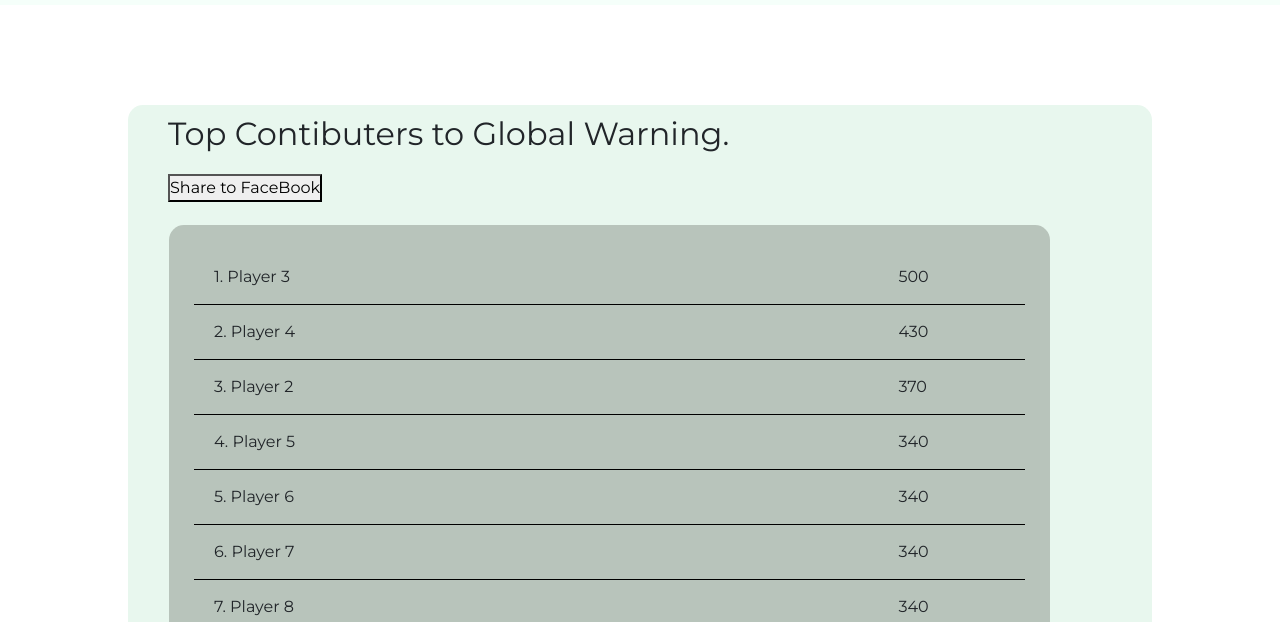
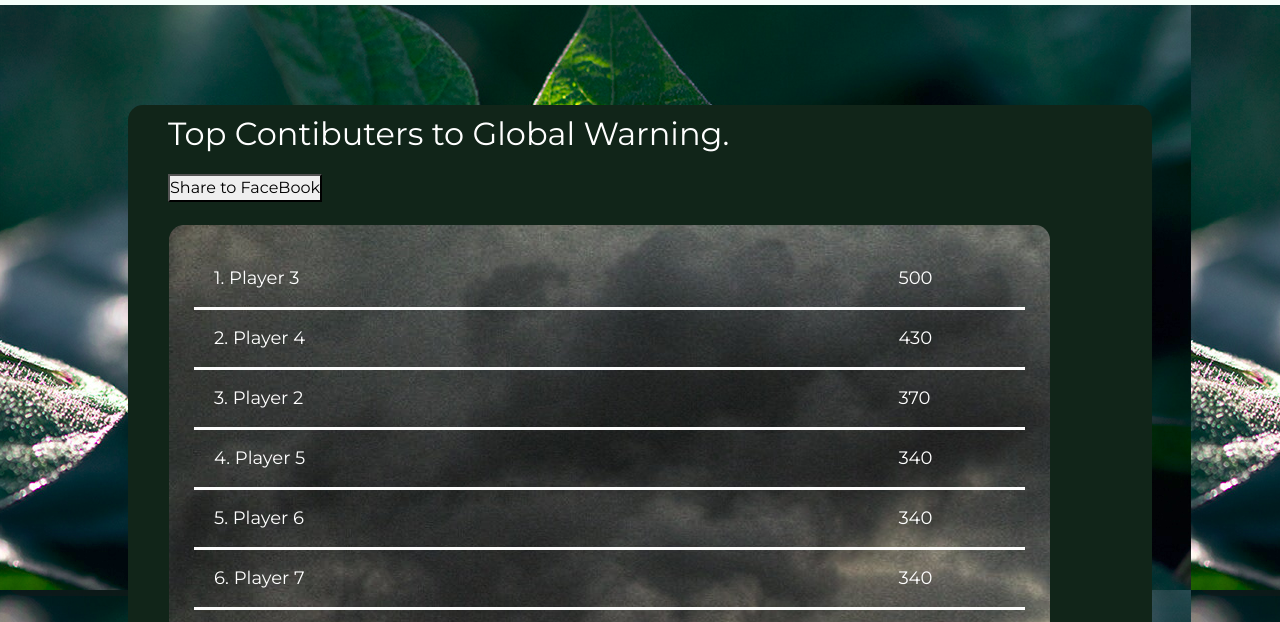
Before and after one commit to s-lando/VancouVert, a plain HTML site: page html/leader_board.html in a window 1280 px wide. Shown: the part 136-758 px from the top of the page. Drawn offline with nearby package versions, Linux system fonts and the light colour scheme.

Commit message:
Leader Board Update

```diff
--- a/css/leaderboardstyle.css
+++ b/css/leaderboardstyle.css
@@ -9,14 +9,16 @@
 }
 
 body{
-	background: #b8c4bb;
+	/* background: #b8c4bb; */
+	background-image: url("../img/assets_harleen/green_leafs.png");
 }
 
 .lboard_section{
 	width: 80%;
 	height: 800px;
 	margin: 100px auto 0;
-	background: #e8f7ee;
+	background: #112519;
+
 	padding: 5px 40px;
 	position: relative;
 	border-radius: 15px;
@@ -28,6 +30,7 @@ body{
 	left: 4%;
     overflow-y: scroll;
 	background: #b8c4bb;
+	background-image: url("../img/assets_harleen/carbon.jpg");
 	width: 86%;
 	height: 70%;
 	border-radius: 15px;
@@ -37,7 +40,9 @@ body{
 	display: flex;
 	align-items: center;
 	padding: 15px 0;
-	border-bottom: 1px solid #000000;
+	border-bottom: 3px solid #fdfdfd;
+	color: white;
+	font-size: large;
 }
 
 .lboard_wrap .lboard_item{
@@ -52,6 +57,6 @@ body{
 
 .navbar {
 
-    background-color: mintcream;
+    background-color: rgb(3, 14, 8);
 
 }
--- a/html/leader_board.html
+++ b/html/leader_board.html
@@ -24,7 +24,7 @@
 		<div class="lboard_tabs">
 			<div class="tabs">
 				<ul>
-					<li class="active" data-li="today"> <font size="6" face="verdana">Top Contibuters to Global Warning. </font></li>
+					<li class="active" data-li="today"> <font size="6" face="verdana" color="white">Top Contibuters to Global Warning. </font></li>
 				</ul>
 			</div>
 		</div>
```
Also changed, not shown: img/assets_harleen/carbon.jpg (added).
